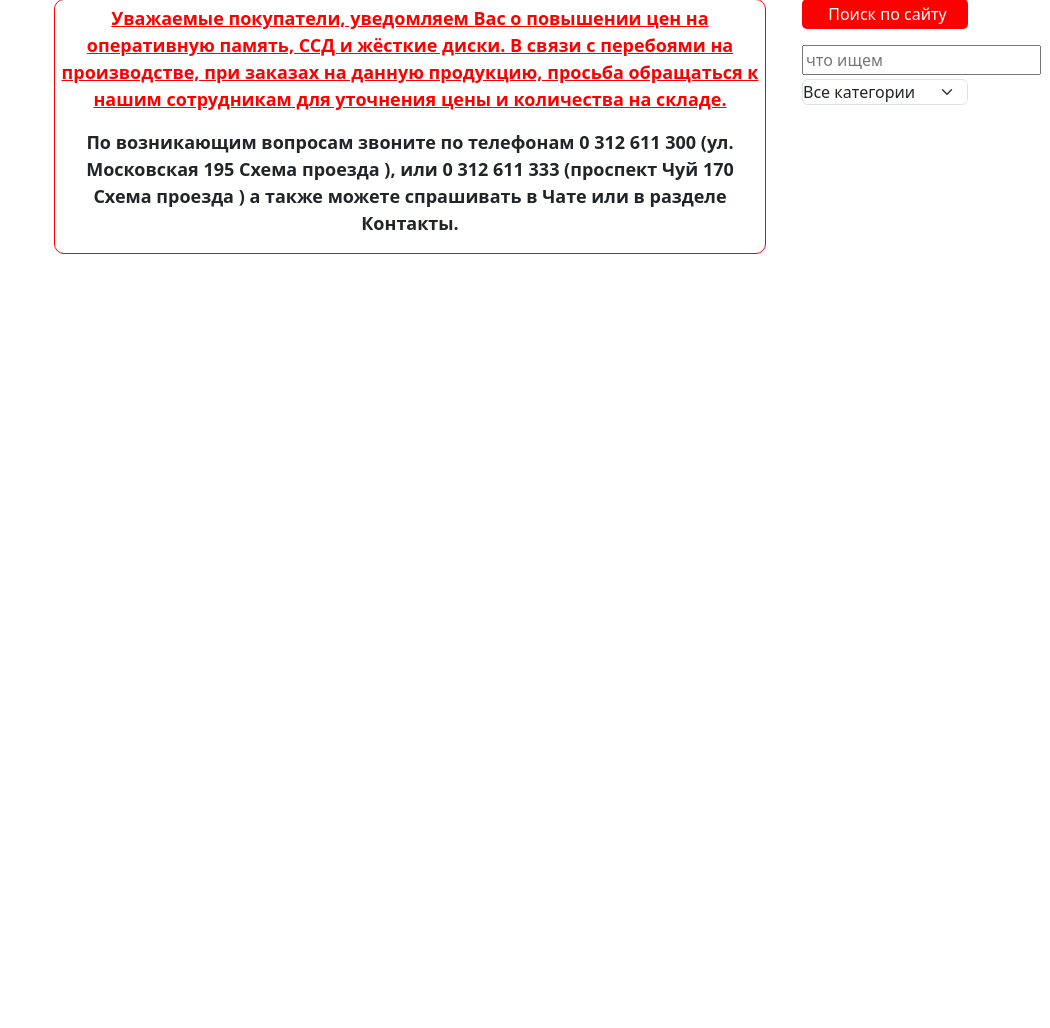
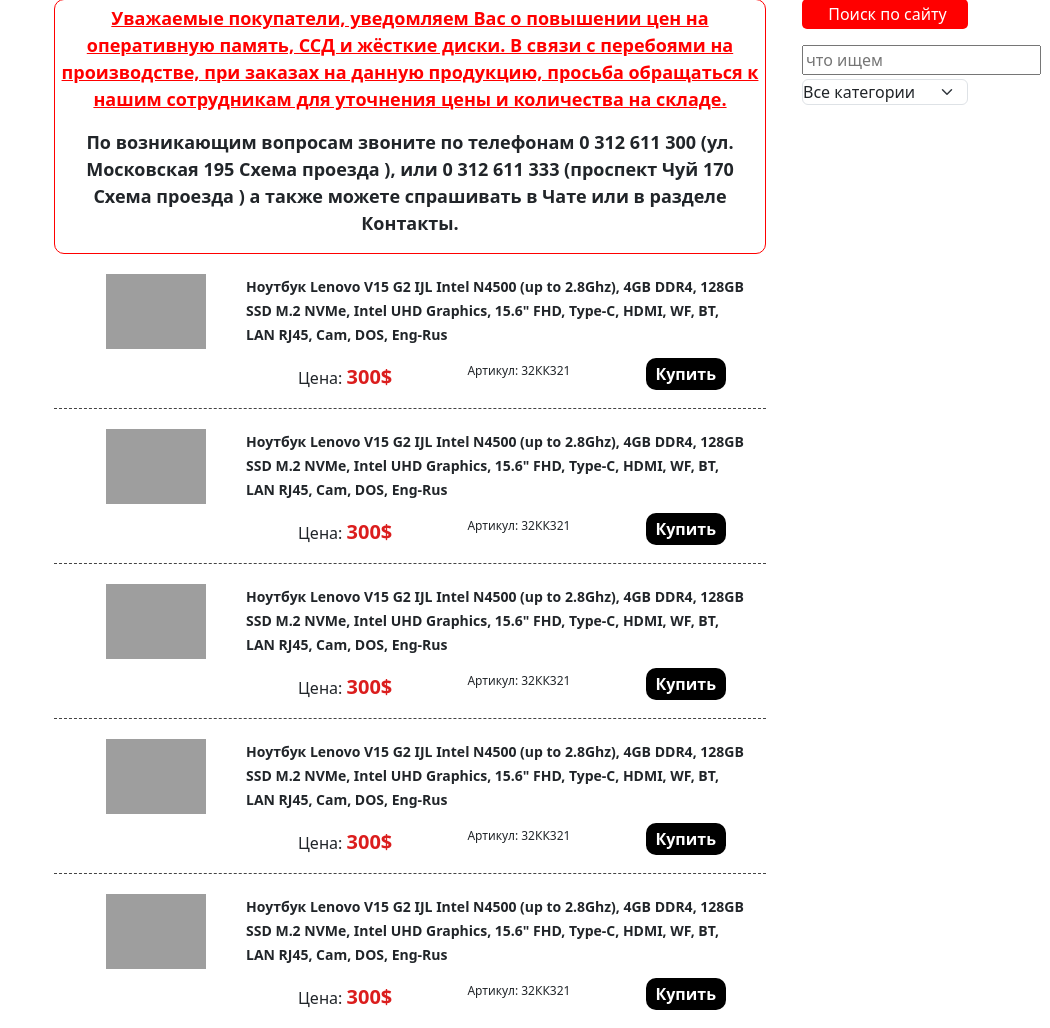
Before and after one commit to edzen12/EnterKG, a Django app: page / in a window 1280 px wide. Shown: the part 425-1453 px from the top of the page, without its empty margins (230-1280 px from the left). Before the commit the page ends 679 px from the top, so only its background shows below. Run offline with Django 5.2, Linux system fonts and the light colour scheme; data that the repository does not hold is empty; some libraries are stand-ins or nearby versions; grey boxes are pictures that could not be loaded.

Commit message:
done front product

```diff
--- a/apps/product/models.py
+++ b/apps/product/models.py
@@ -20,7 +20,7 @@ class Product(models.Model):
     image = models.ImageField(upload_to='products/')
     description = models.TextField(blank=True,null=True)
     price_usd = models.DecimalField(
-        max_digits=10, decimal_places=2)
+        max_digits=10, decimal_places=2, verbose_name='Цена сом')
     stock = models.PositiveIntegerField(default=0)
     is_active = models.BooleanField(default=True)
     created_at = models.DateTimeField(auto_now_add=True)
--- a/config/settings.py
+++ b/config/settings.py
@@ -128,3 +128,6 @@ USE_TZ = True
 
 STATIC_URL = 'static/'
 STATICFILES_DIRS = [BASE_DIR / 'static']
+
+MEDIA_URL = 'media/'
+MEDIA_ROOT = BASE_DIR / 'media'
--- a/config/urls.py
+++ b/config/urls.py
@@ -1,7 +1,12 @@
 from django.contrib import admin
 from django.urls import path, include
+from django.conf.urls.static import static
+from django.conf import settings
 
 urlpatterns = [
     path('admin/', admin.site.urls),
     path('', include('apps.product.urls')),
 ]
+if settings.DEBUG:
+    urlpatterns += static(settings.STATIC_URL, document_root=settings.STATIC_ROOT)
+    urlpatterns += static(settings.MEDIA_URL, document_root=settings.MEDIA_ROOT)
--- a/static/assets/css/main.css
+++ b/static/assets/css/main.css
@@ -68,3 +68,32 @@
 .categoriesNames .accordion-body{
     padding: 0!important;
 }
+
+.ListProduct{
+    margin-top: 20px;
+    border-bottom:1px dashed #444;
+}
+.ListProduct ul{
+    display: flex;
+    justify-content: space-between;
+}
+.ListProduct li{
+    list-style-type: none;
+    margin-left: 20px;
+    margin-right: 20px;
+}
+.ListProduct li a{
+    background-color: black;
+    color: white;
+    padding-left: 10px;
+    padding-right: 10px;
+    padding-top: 5px;
+    padding-bottom: 5px;
+    border-radius: 10px;
+    text-decoration: none;
+    font-weight: bold;
+}
+.ListProduct .price{
+    color: #db1d1d;
+    font-size: 20px;
+}
--- a/templates/base.html
+++ b/templates/base.html
@@ -10,8 +10,13 @@
   </head>
   <body>
 
+    {% include "header.html" %}
+
     {% block content %}
+
     {% endblock content %}
+
+    {% include "footer.html" %}
 
     <script src="{% static 'assets/js/bootstrap.bundle.min.js' %}"></script>
     <script src="{% static 'assets/js/popper.min.js' %}" ></script>
--- /dev/null
+++ b/templates/footer.html
@@ -0,0 +1,2 @@
+<footer>
+</footer>
--- /dev/null
+++ b/templates/header.html
@@ -0,0 +1,31 @@
+<header class="header">
+    <div class="container" style="border:solid 2px black">
+        <!--  -->
+        <div class="row mt-3">
+            <div class="col-lg-5">
+                <div class="headerBlockFirstImage">
+                    <a href="#">
+                    <img src="https://enter.kg/images/stories/site/mlogo2.jpg">
+                    </a>
+                </div>
+            </div>
+            <div class="col-lg-7">
+                <div class="headerBlockSecondImage">
+                    <a href="#">
+                    <img src="https://enter.kg/images/rightslider/bts_Enter.jpg">
+                    </a>
+                </div>
+            </div>
+        </div>
+        <!--  -->
+        <ul class="nav mt-2">
+            <li><a href="#" class="nav-link">Главная</a></li>
+            <li><a href="#" class="nav-link">О компании</a></li>
+            <li><a href="#" class="nav-link">Доставка</a></li>
+            <li><a href="#" class="nav-link">Кредит</a></li>
+            <li><a href="#" class="nav-link">Гарантия</a></li>
+            <li><a href="#" class="nav-link">О чате</a></li>
+            <li><a href="#" class="nav-link">Статьи</a></li>
+        </ul>
+    </div>
+</header>
--- a/templates/home.html
+++ b/templates/home.html
@@ -1,37 +1,7 @@
 {% extends "base.html" %}
 
 {% block content %}
-<header class="header">
-    <div class="container" style="border:solid 2px black">
-        <!--  -->
-        <div class="row mt-3">
-            <div class="col-lg-5">
-                <div class="headerBlockFirstImage">
-                    <a href="#">
-                    <img src="https://enter.kg/images/stories/site/mlogo2.jpg">
-                    </a>
-                </div>
-            </div>
-            <div class="col-lg-7">
-                <div class="headerBlockSecondImage">
-                    <a href="#">
-                    <img src="https://enter.kg/images/rightslider/bts_Enter.jpg">
-                    </a>
-                </div>
-            </div>
-        </div>
-        <!--  -->
-        <ul class="nav mt-2">
-            <li><a href="#" class="nav-link">Главная</a></li>
-            <li><a href="#" class="nav-link">О компании</a></li>
-            <li><a href="#" class="nav-link">Доставка</a></li>
-            <li><a href="#" class="nav-link">Кредит</a></li>
-            <li><a href="#" class="nav-link">Гарантия</a></li>
-            <li><a href="#" class="nav-link">О чате</a></li>
-            <li><a href="#" class="nav-link">Статьи</a></li>
-        </ul>
-    </div>
-</header>
+
 <!--  -->
 <section>
     <div class="container">
@@ -70,6 +40,96 @@
                         <p class="redTextAlert"><u>Уважаемые покупатели, уведомляем Вас о повышении цен на оперативную память, ССД и жёсткие диски. В связи с перебоями на производстве, при заказах на данную продукцию, просьба обращаться к нашим сотрудникам для уточнения цены и количества на складе.</u></p>
                         <p>По возникающим вопросам звоните по телефонам  0 312 611 300 (ул. Московская 195 Схема проезда ), или 0 312 611 333 (проспект Чуй 170 Схема проезда ) а также можете спрашивать в Чате или в разделе Контакты.</p>
                     </div>
+                    <div class="ListProduct">
+                        <ul>
+                            <li>
+                                <img src="https://s0.rbk.ru/v6_top_pics/media/img/5/46/756038770746465.jpg" width="100px" alt="">
+                            </li>
+                            <li>
+                                <b style="font-size: 14px;">Ноутбук Lenovo V15 G2 IJL Intel N4500 (up to 2.8Ghz), 4GB DDR4, 128GB SSD M.2 NVMe, Intel UHD Graphics, 15.6" FHD, Type-C, HDMI, WF, BT, LAN RJ45, Cam, DOS, Eng-Rus</b>
+                                <ul class="mt-3">
+                                    <li>Цена: <b class="price">300$</b></li>
+                                    <li style="font-size: 12px;">Артикул: 32КК321</li>
+                                    <li><a href="">Купить</a></li>
+                                </ul>
+                            </li>
+                        </ul>
+                    </div>
+                    <div class="ListProduct">
+                        <ul>
+                            <li>
+                                <img src="https://s0.rbk.ru/v6_top_pics/media/img/5/46/756038770746465.jpg" width="100px" alt="">
+                            </li>
+                            <li>
+                                <b style="font-size: 14px;">Ноутбук Lenovo V15 G2 IJL Intel N4500 (up to 2.8Ghz), 4GB DDR4, 128GB SSD M.2 NVMe, Intel UHD Graphics, 15.6" FHD, Type-C, HDMI, WF, BT, LAN RJ45, Cam, DOS, Eng-Rus</b>
+                                <ul class="mt-3">
+                                    <li>Цена: <b class="price">300$</b></li>
+                                    <li style="font-size: 12px;">Артикул: 32КК321</li>
+                                    <li><a href="">Купить</a></li>
+                                </ul>
+                            </li>
+                        </ul>
+                    </div>
+                    <div class="ListProduct">
+                        <ul>
+                            <li>
+                                <img src="https://s0.rbk.ru/v6_top_pics/media/img/5/46/756038770746465.jpg" width="100px" alt="">
+                            </li>
+                            <li>
+                                <b style="font-size: 14px;">Ноутбук Lenovo V15 G2 IJL Intel N4500 (up to 2.8Ghz), 4GB DDR4, 128GB SSD M.2 NVMe, Intel UHD Graphics, 15.6" FHD, Type-C, HDMI, WF, BT, LAN RJ45, Cam, DOS, Eng-Rus</b>
+                                <ul class="mt-3">
+                                    <li>Цена: <b class="price">300$</b></li>
+                                    <li style="font-size: 12px;">Артикул: 32КК321</li>
+                                    <li><a href="">Купить</a></li>
+                                </ul>
+                            </li>
+                        </ul>
+                    </div>
+                    <div class="ListProduct">
+                        <ul>
+                            <li>
+                                <img src="https://s0.rbk.ru/v6_top_pics/media/img/5/46/756038770746465.jpg" width="100px" alt="">
+                            </li>
+                            <li>
+                                <b style="font-size: 14px;">Ноутбук Lenovo V15 G2 IJL Intel N4500 (up to 2.8Ghz), 4GB DDR4, 128GB SSD M.2 NVMe, Intel UHD Graphics, 15.6" FHD, Type-C, HDMI, WF, BT, LAN RJ45, Cam, DOS, Eng-Rus</b>
+                                <ul class="mt-3">
+                                    <li>Цена: <b class="price">300$</b></li>
+                                    <li style="font-size: 12px;">Артикул: 32КК321</li>
+                                    <li><a href="">Купить</a></li>
+                                </ul>
+                            </li>
+                        </ul>
+                    </div>
+                    <div class="ListProduct">
+                        <ul>
+                            <li>
+                                <img src="https://s0.rbk.ru/v6_top_pics/media/img/5/46/756038770746465.jpg" width="100px" alt="">
+                            </li>
+                            <li>
+                                <b style="font-size: 14px;">Ноутбук Lenovo V15 G2 IJL Intel N4500 (up to 2.8Ghz), 4GB DDR4, 128GB SSD M.2 NVMe, Intel UHD Graphics, 15.6" FHD, Type-C, HDMI, WF, BT, LAN RJ45, Cam, DOS, Eng-Rus</b>
+                                <ul class="mt-3">
+                                    <li>Цена: <b class="price">300$</b></li>
+                                    <li style="font-size: 12px;">Артикул: 32КК321</li>
+                                    <li><a href="">Купить</a></li>
+                                </ul>
+                            </li>
+                        </ul>
+                    </div>
+                    <div class="ListProduct">
+                        <ul>
+                            <li>
+                                <img src="https://s0.rbk.ru/v6_top_pics/media/img/5/46/756038770746465.jpg" width="100px" alt="">
+                            </li>
+                            <li>
+                                <b style="font-size: 14px;">Ноутбук Lenovo V15 G2 IJL Intel N4500 (up to 2.8Ghz), 4GB DDR4, 128GB SSD M.2 NVMe, Intel UHD Graphics, 15.6" FHD, Type-C, HDMI, WF, BT, LAN RJ45, Cam, DOS, Eng-Rus</b>
+                                <ul class="mt-3">
+                                    <li>Цена: <b class="price">300$</b></li>
+                                    <li style="font-size: 12px;">Артикул: 32КК321</li>
+                                    <li><a href="">Купить</a></li>
+                                </ul>
+                            </li>
+                        </ul>
+                    </div>
                 </div>
             </div>
             <div class="col-lg-2">
@@ -99,7 +159,4 @@
     </div>
 </section>
 <!--  -->
-<footer>
-</footer>
- <!--  -->
 {% endblock content %}
```
